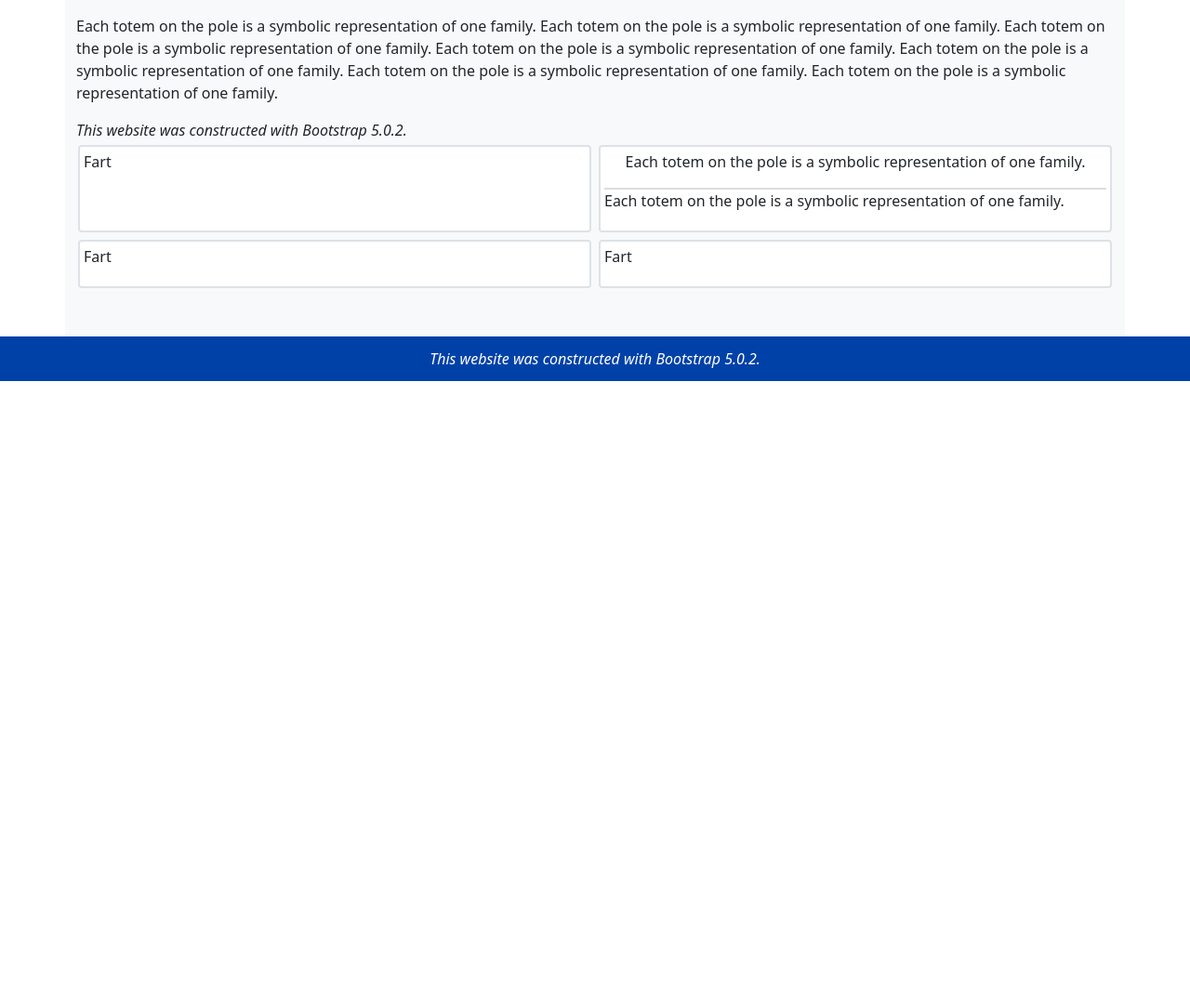
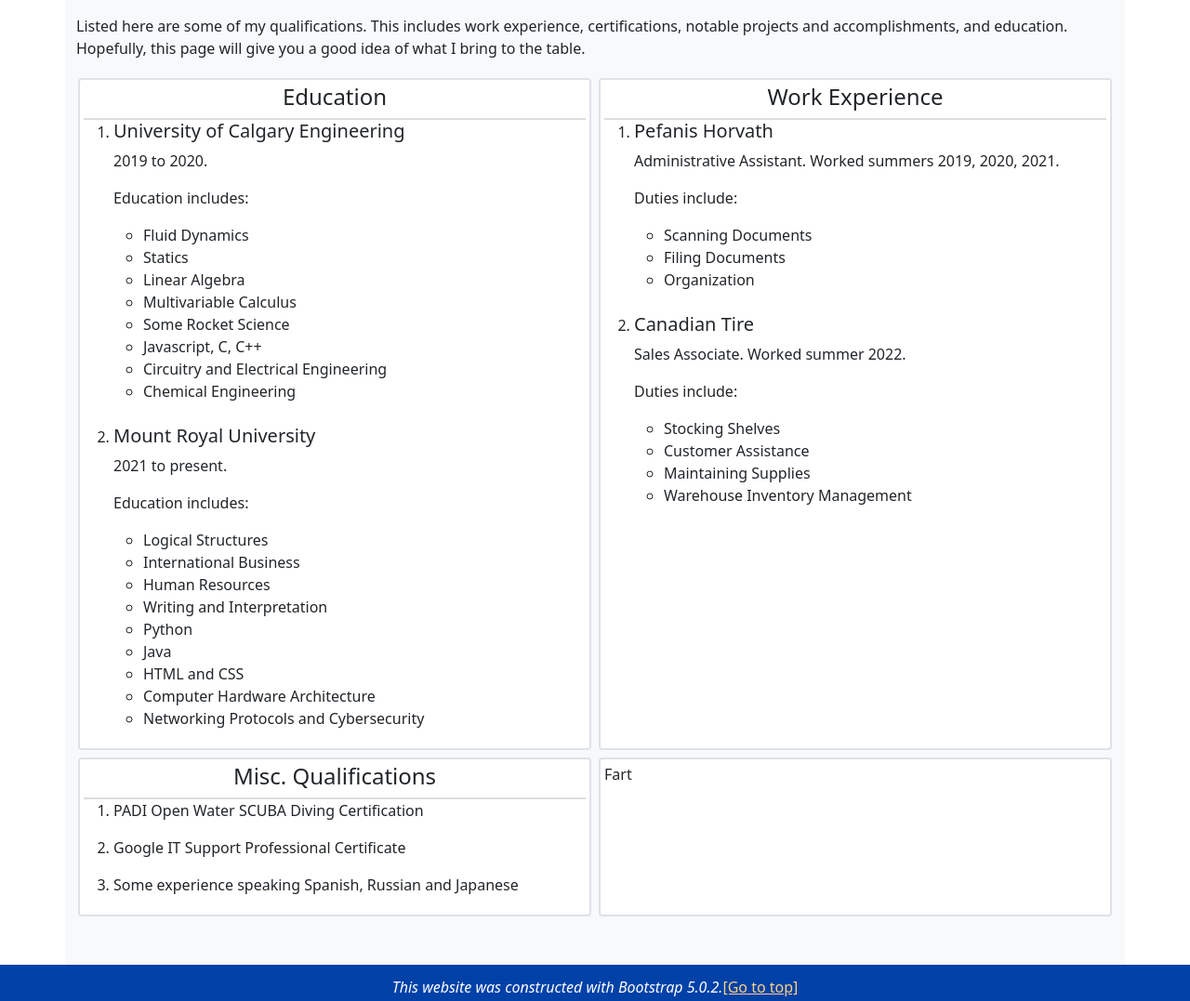
Before and after one commit to Apefa883/2511-Assignment-3, a plain HTML site: page pages/professional.html in a window 1280 px wide. Shown: the part 400-1477 px from the top of the page at 93% size. Before the commit the page ends 810 px from the top, so only its background shows below. Drawn offline with nearby package versions, Linux system fonts and the light colour scheme.

Commit message:
Added skip to main function and put more content into subpages

```diff
--- a/css/common.css
+++ b/css/common.css
@@ -112,6 +112,10 @@ nav #navbox #selected {
     justify-content: center;
 }
 
+footer a {
+    color: var(--headerheadingcolor);
+}
+
 @media screen and (max-width: 379px) {
     #logobox * {
         display:none;
--- a/css/subpages.css
+++ b/css/subpages.css
@@ -10,6 +10,12 @@
     background-size: cover;
     width: 100%;
     height: 20rem;
+}
+
+#blurbgraphic2 {
+    flex-grow: 0;
+    text-align: center;
+    border-bottom: 2px solid var(--blurbbordercolor);
 }
 
 .professional {
--- a/pages/professional.html
+++ b/pages/professional.html
@@ -21,7 +21,8 @@
                     <div id="navbox">
                         <a href="../index.html">Home</a>
                         <a href="../pages/personal.html">About Me</a>
-                        <a id="selected" href="../pages/professional.html">Qualifications</a>
+                        <!--By double-clicking the selected section, it jumps to main!-->
+                        <a id="selected" href="#maincontent">Qualifications</a>
                     </div>
                 </nav>
             </div>
@@ -36,43 +37,110 @@
             </div>
         </header>
 
-        <main>
+        <main id="maincontent">
             <div class="container bg-light" id="contentbackground">
                 <div class="row w-1000" id="introbox">
                     <p>
-                        Each totem on the pole is a symbolic representation of one family.
-                        Each totem on the pole is a symbolic representation of one family.
-                        Each totem on the pole is a symbolic representation of one family.
-                        Each totem on the pole is a symbolic representation of one family.
-                        Each totem on the pole is a symbolic representation of one family.
-                        Each totem on the pole is a symbolic representation of one family.
-                        Each totem on the pole is a symbolic representation of one family.
+                        Listed here are some of my qualifications. This includes work experience, certifications, notable projects
+                        and accomplishments, and education. Hopefully, this page will give you a good idea of what I bring to the table.
                     </p>
-                    <cite>This website was constructed with Bootstrap 5.0.2.</cite>
+                    <!--Normally we'd have some contact info here. This is just a tech demo, so  I decided not to provide any.-->
                 </div>
                 <div class="row gx-1">
                     <div class="col-12 col-sm-6 p-1">
                         <article class="col-12 p-1 rounded border border-2" id="blurb">
-                            <p>Fart</p>
+                            <div id="blurbgraphic">
+                                <h4>Education</h4>
+                            </div>
+                            <div id="blurbtext">
+                                <ol>
+                                    <li>
+                                        <h5>University of Calgary Engineering</h5>
+                                        <p>2019 to 2020.</p>
+                                        <p>Education includes:</p>
+                                        <ul>
+                                            <li>Fluid Dynamics</li>
+                                            <li>Statics</li>
+                                            <li>Linear Algebra</li>
+                                            <li>Multivariable Calculus</li>
+                                            <li>Some Rocket Science</li>
+                                            <li>Javascript, C, C++</li>
+                                            <li>Circuitry and Electrical Engineering</li>
+                                            <li>Chemical Engineering</li>
+                                        </ul>
+                                    </li>
+                                    <br>
+                                    <li>
+                                        <h5>Mount Royal University</h5>
+                                        <p>2021 to present.</p>
+                                        <p>Education includes:</p>
+                                        <ul>
+                                            <li>Logical Structures</li>
+                                            <li>International Business</li>
+                                            <li>Human Resources</li>
+                                            <li>Writing and Interpretation</li>
+                                            <li>Python</li>
+                                            <li>Java</li>
+                                            <li>HTML and CSS</li>
+                                            <li>Computer Hardware Architecture</li>
+                                            <li>Networking Protocols and Cybersecurity</li>
+                                        </ul>
+                                    </li>
+                                </ol>
+                            </div>
+                        </article>
+                    </div>
+                    <div class="col-12 col-sm-6 p-1">
+                        <article class="col-12 p-1 rounded border border-2" id="blurb">
+                            <div id="blurbgraphic2">
+                                <h4>Work Experience</h4>
+                            </div>
+                            <div id="blurbtext">
+                                <ol>
+                                    <li>
+                                        <h5>Pefanis Horvath</h5>
+                                        <p>Administrative Assistant. Worked summers 2019, 2020, 2021.</p>
+                                        <p>Duties include:</p>
+                                        <ul>
+                                            <li>Scanning Documents</li>
+                                            <li>Filing Documents</li>
+                                            <li>Organization</li>
+                                        </ul>
+                                    </li>
+                                    <br>
+                                    <li>
+                                        <h5>Canadian Tire</h5>
+                                        <p>Sales Associate. Worked summer 2022.</p>
+                                        <p>Duties include:</p>
+                                        <ul>
+                                            <li>Stocking Shelves</li>
+                                            <li>Customer Assistance</li>
+                                            <li>Maintaining Supplies</li>
+                                            <li>Warehouse Inventory Management</li>
+                                        </ul>
+                                    </li>
+                                </ol>
+                            </div>
                         </article>
                     </div>
                     <div class="col-12 col-sm-6 p-1">
                         <article class="col-12 p-1 rounded border border-2" id="blurb">
                             <div id="blurbgraphic">
-                                <p>
-                                    Each totem on the pole is a symbolic representation of one family.
-                                </p>
+                                <h4>Misc. Qualifications</h4>
                             </div>
                             <div id="blurbtext">
-                                <p>
-                                    Each totem on the pole is a symbolic representation of one family.
-                                </p>
+                                <ol>
+                                    <li>
+                                        <p>PADI Open Water SCUBA Diving Certification</p>
+                                    </li>
+                                    <li>
+                                        <p>Google IT Support Professional Certificate</p>
+                                    </li>
+                                    <li>
+                                        <p>Some experience speaking Spanish, Russian and Japanese</p>
+                                    </li>
+                                </ol>
                             </div>
-                        </article>
-                    </div>
-                    <div class="col-12 col-sm-6 p-1">
-                        <article class="col-12 p-1 rounded border border-2" id="blurb">
-                            <p>Fart</p>
                         </article>
                     </div>
                     <div class="col-12 col-sm-6 p-1">
@@ -85,7 +153,7 @@
 
         <footer>
             <div id="footer" class="container-fluid ribbon">
-                <cite>This website was constructed with Bootstrap 5.0.2.</cite>
+                <cite>This website was constructed with Bootstrap 5.0.2. </cite><a href="#logobox">[Go to top]</a>
             </div>
         </footer>
 
```
Also changed, not shown: index.html (+10 -9 lines), pages/personal.html (+22 -11 lines).
